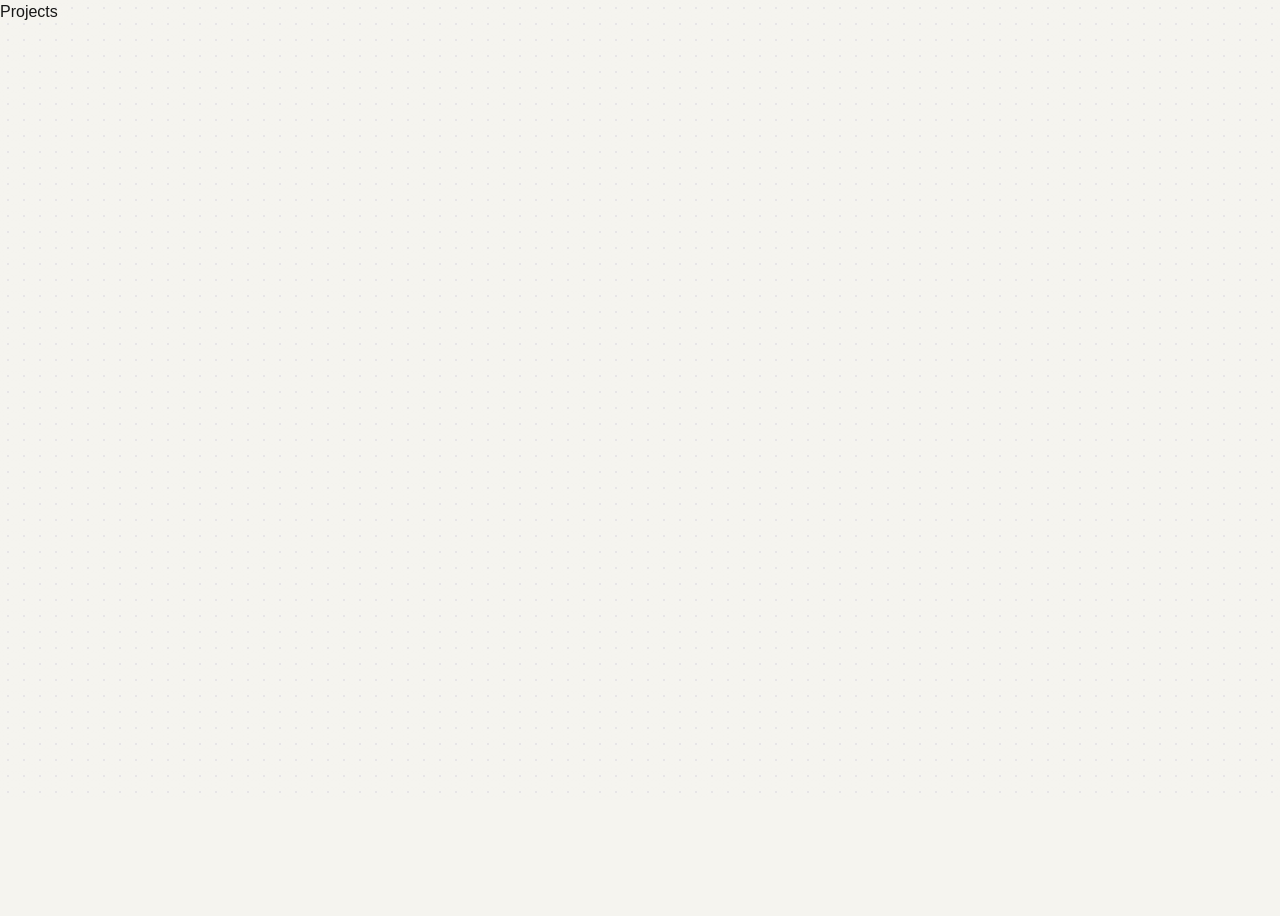
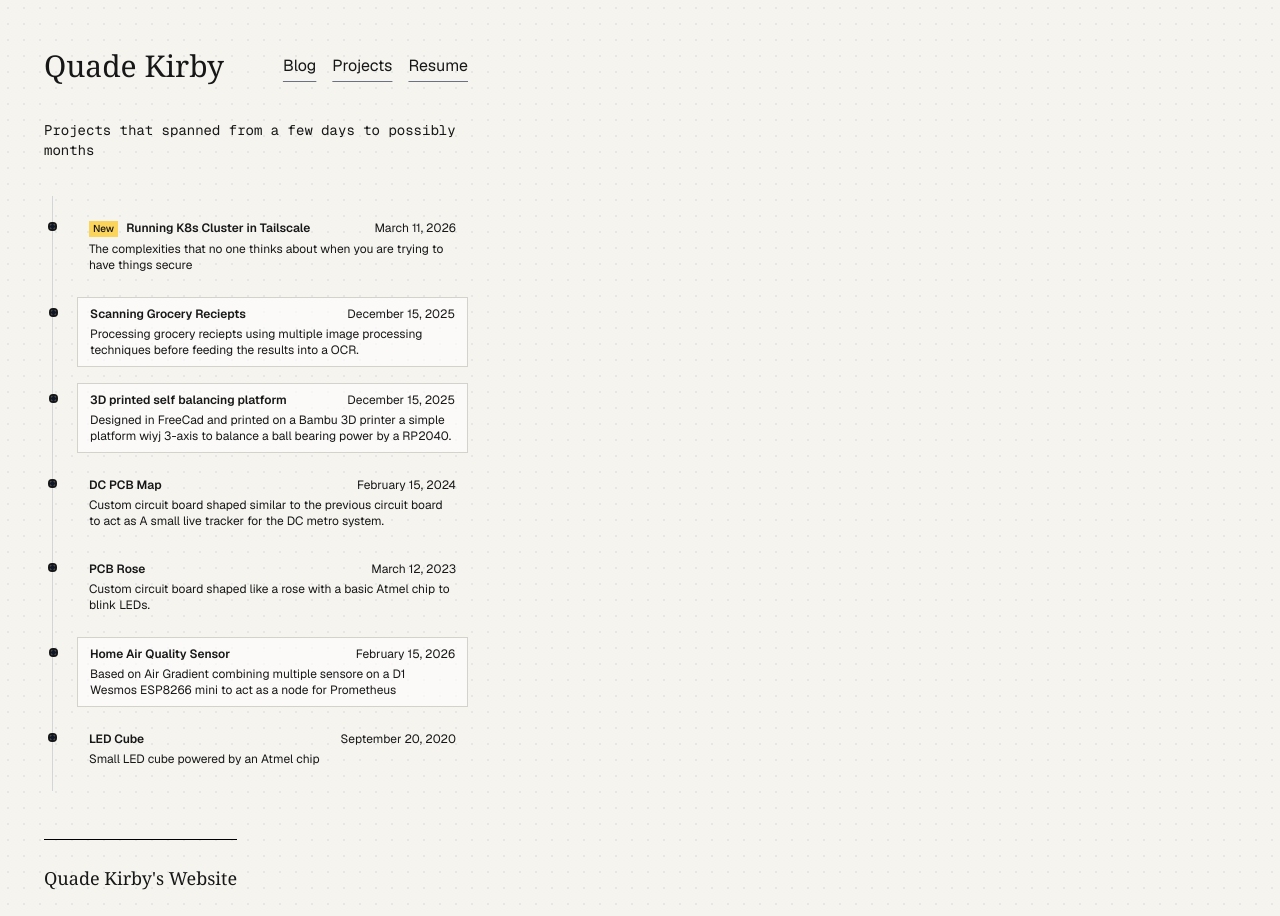
Before and after one commit to OrangeHoopla/personal-site, a Next.js app: page /projects in a window 1280 px wide. Before the commit the page ends 800 px from the top, so only its background shows below. Built offline with nearby package versions, Linux system fonts and the light colour scheme.

Commit message:
updating projects and resume page

```diff
--- a/app/projects/page.js
+++ b/app/projects/page.js
@@ -1,5 +1,19 @@
-export default function Blog() {
-    return (
-        <h1>Projects </h1>
-    );
+import Footer from '@/components/footer';
+import Navbar from '@/components/navbar';
+import Posts from '@/components/posts';
+
+
+export default function Projects() {
+  return (
+    <div className='flex content-start flex-wrap min-h-screen items-left w-2/5 font-sans dark:bg-black sm:justify-start px-11 '>
+
+        <Navbar/>
+        <p className='font-mono text-sm pb-9'>
+            Projects that spanned from a few days to possibly months
+        </p>
+          <Posts fileLocation="/data/projects.json"/>
+        <Footer/>
+
+      </div>
+  );
 }
--- a/app/resume/page.js
+++ b/app/resume/page.js
@@ -1,5 +1,19 @@
-export default function Blog() {
-    return (
-        <h1>Resume </h1>
-    );
+import Footer from '@/components/footer';
+import Navbar from '@/components/navbar';
+import Posts from '@/components/posts';
+
+
+export default function Resume() {
+  return (
+    <div className='flex content-start flex-wrap min-h-screen items-left w-2/5 font-sans dark:bg-black sm:justify-start px-11 '>
+
+        <Navbar/>
+        <p className='font-mono text-sm pb-9'>
+            Work Resume
+        </p>
+
+        <Footer/>
+
+      </div>
+  );
 }
--- a/components/posts.tsx
+++ b/components/posts.tsx
@@ -24,7 +24,7 @@ export default async function Posts({ fileLocation }: { fileLocation: string })
                                             New
                                         </div>
                                     }
-                                    <div className="font-semibold truncate" title="VLAs with Long and Short-Term Memory">
+                                    <div className="font-semibold truncate" title={post.title}>
                                         {post.title}
                                     </div>
                                 </div>
--- /dev/null
+++ b/data/projects.json
@@ -0,0 +1,71 @@
+{
+  "title": "All Posts",
+  "content": "Content",
+
+  "posts": [
+    {
+        "title": "Running K8s Cluster in Tailscale",
+        "content": "The complexities that no one thinks about when you are trying to have things secure",
+        "link": "/blog/hoopla-cluster",
+        "date": "March 11, 2026",
+        "new": true,
+        "box": false
+
+    },
+    {
+        "title": "Scanning Grocery Reciepts",
+        "content": "Processing grocery reciepts using multiple image processing techniques before feeding the results into a OCR.",
+        "link": "/project/cartlog",
+        "date": "December 15, 2025",
+        "new": false,
+        "box": true
+
+    },
+    {
+        "title": "3D printed self balancing platform",
+        "content": "Designed in FreeCad and printed on a Bambu 3D printer a simple platform wiyj 3-axis to balance a ball bearing power by a RP2040.",
+        "link": "/project/balance-platform",
+        "date": "December 15, 2025",
+        "new": false,
+        "box": true
+
+    },
+    {
+        "title": "DC PCB Map",
+        "content": "Custom circuit board shaped similar to the previous circuit board to act as A small live tracker for the DC metro system.",
+        "link": "/project/dc-pcb",
+        "date": "February 15, 2024",
+        "new": false,
+        "box": false
+
+    },
+    {
+        "title": "PCB Rose",
+        "content": "Custom circuit board shaped like a rose with a basic Atmel chip to blink LEDs.",
+        "link": "/project/pcb-rose",
+        "date": "March 12, 2023",
+        "new": false,
+        "box": false
+
+    },
+    {
+        "title": "Home Air Quality Sensor",
+        "content": "Based on Air Gradient combining multiple sensore on a D1 Wesmos ESP8266 mini to act as a node for Prometheus",
+        "link": "/project/air-sensor",
+        "date": "February 15, 2026",
+        "new": false,
+        "box": true
+
+    },
+    {
+        "title": "LED Cube",
+        "content": "Small LED cube powered by an Atmel chip",
+        "link": "/project/led-cube",
+        "date": "September 20, 2020",
+        "new": false,
+        "box": false
+
+    }
+
+  ]
+}
```
